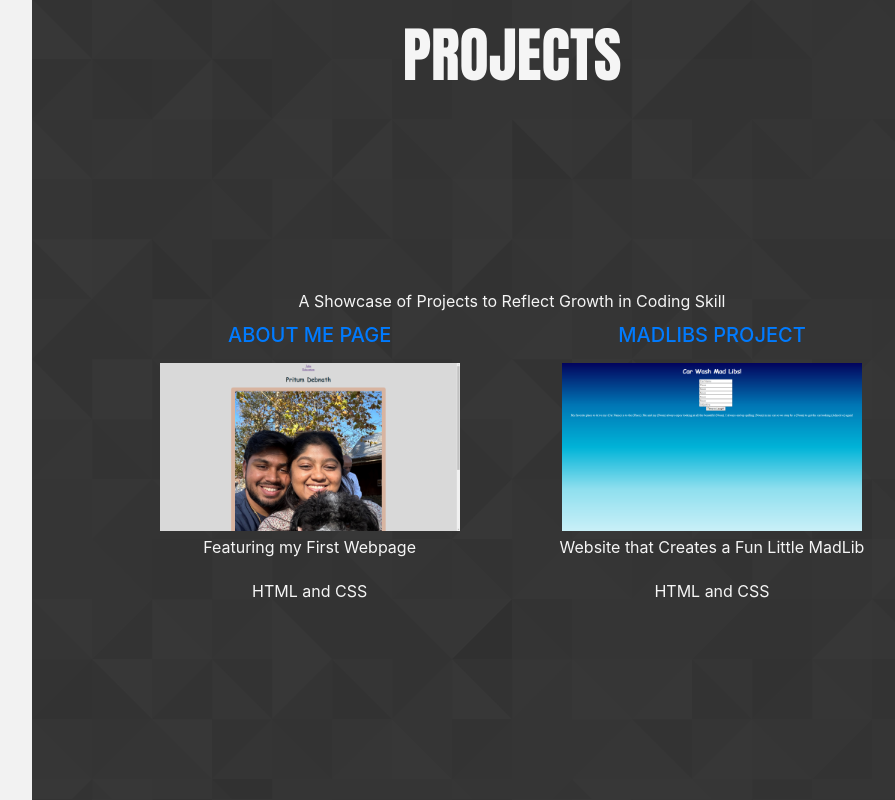
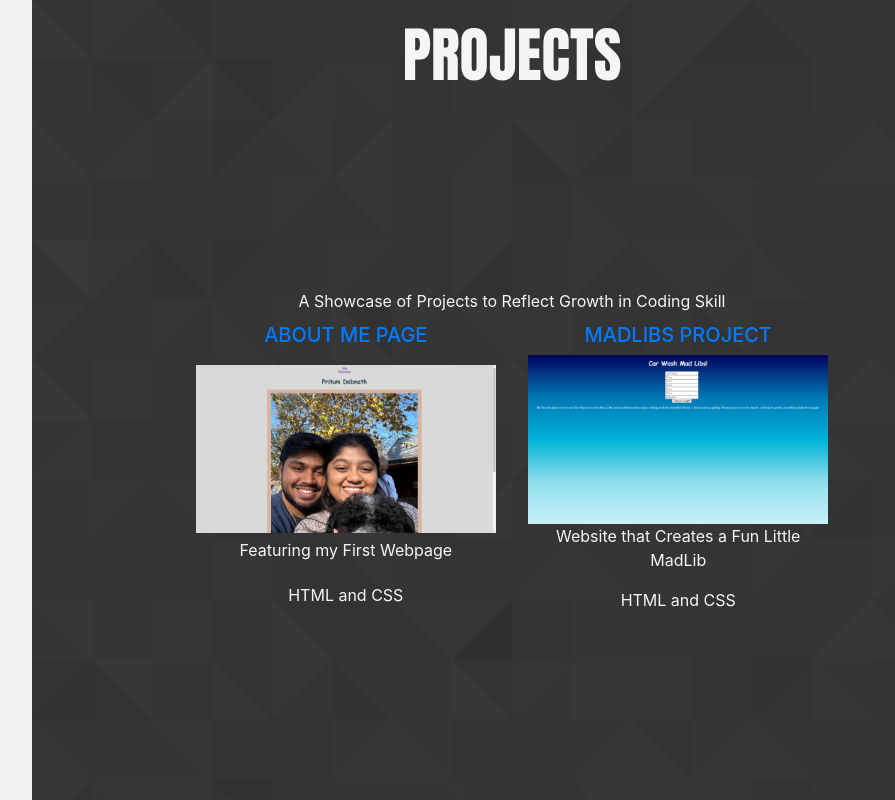
Before and after one commit to pritumdebnath/portfolio, a PHP site: page /index.html in a window 1280 px wide. Shown: the part 1601-2401 px from the top of the page, without its empty margins (288-1183 px from the left). Run offline with PHP 8.4, Linux system fonts and the light colour scheme; some libraries are stand-ins or nearby versions; some web fonts are replaced.

Commit message:
new push

```diff
--- a/index.html
+++ b/index.html
@@ -120,43 +120,48 @@
             <h2 class="mb-5 headingfont" id="projects">Projects</h2>
             <div class="col-12" style="display: flex; flex-direction: column; align-items: center; height: 150px; justify-content: center;"></div>
             <div class="header-text">A Showcase of Projects to Reflect Growth in Coding Skill</div>
-                <div class="projects">
-                    <div class="aboutmeproject">
+                <div class="projects container-fluid">
+                    <div class="row">
+                        <div class="aboutmeproject col-md-6">
                             <h5><a href="https://pritumdebnath.github.io/newAboutMe/">ABOUT ME PAGE</h5>
-                        <a href="https://pritumdebnath.github.io/newAboutMe/"><img src="./assets/aboutmescreenshot.png" width="300px"></a>
+                            <a href="https://pritumdebnath.github.io/newAboutMe/"><img src="./assets/aboutmescreenshot.png" width="300px" class="img-fluid"></a>
                             <p>Featuring my First Webpage</p>
                             <p>HTML and CSS</p>
                         </div>
-                    <div class="madlibsproject">
+                        <div class="madlibsproject col-md-6">
                             <h5><a href="https://pritumdebnath.github.io/madLibs/">MADLIBS PROJECT</h5>
-                        <a href="https://pritumdebnath.github.io/madLibs/"><img src="./assets/madlibsscreenshot.png" width="300px"></a>
+                            <a href="https://pritumdebnath.github.io/madLibs/"><img src="./assets/madlibsscreenshot.png" width="300px" class="img-fluid"></a>
                             <p>Website that Creates a Fun Little MadLib</p>
                             <p>HTML and CSS</p>
                         </div>
-
+                    </div>
                 </div>
         </div>
 
     </section>
 
+    <!--Cards Section Begin-->
+
     <section class="col-md-9 offset-md-3 px-0 skills-banner">
         <div class="w-100">
             <h2 class="mb-5 headingfont" id="education">Education</h2>
-            <div class="container1">
+            <div class="container-fluid">
+                <div class="column">
+                    <div class="container1 col-9">
                         <div class="content">
                             <h1 class="educationh1">Web Development Bootcamp</h1>
                             <h3 class="educationh11">January 2023 - March 2023</h3>
                         </div>
                         <div class="flap1"></div>
                     </div>
-            <div class="container2">
+                    <div class="container2 col-9">
                         <div class="content">
                             <h1 class="educationh2">Master's Degree - Physician Assistant</h1>
                             <h3 class="educationh22">October 2020 - September 2022</h3>
                         </div>
                         <div class="flap2"></div>
                     </div>
-            <div class="container3">
+                    <div class="container3 col-9">
                         <div class="content">
                             <h1 class="educationh3">Bachelor of Science - Biochemistry & Cellular and Molecular Biology</h1>
                             <h3 class="educationh33">January 2023 - March 2023</h3>
@@ -164,8 +169,12 @@
                         <div class="flap3"></div>
                     </div>
                 </div>
+            </div>
+        </div>
 
     </section>
+
+    <!--Cards Section End-->
 
     <section class="col-md-9 offset-md-3 px-0 skills-banner">
         <div class="w-100" style="height: 781px;">
--- a/style.css
+++ b/style.css
@@ -196,6 +196,8 @@ p{
 } */
 
 /* #site-main */
+
+/* Cards Section Begin */
 
 @import url('https://fonts.googleapis.com/css2?family=Merriweather:wght@300;900&display=swap');
 
@@ -412,3 +414,5 @@ body {
 .container3:hover .flap3::before{
   transform: translatex(-350px);
 }
+
+/* Cards Section End */
```
Lines whose indentation alone changed are shown as unchanged.
